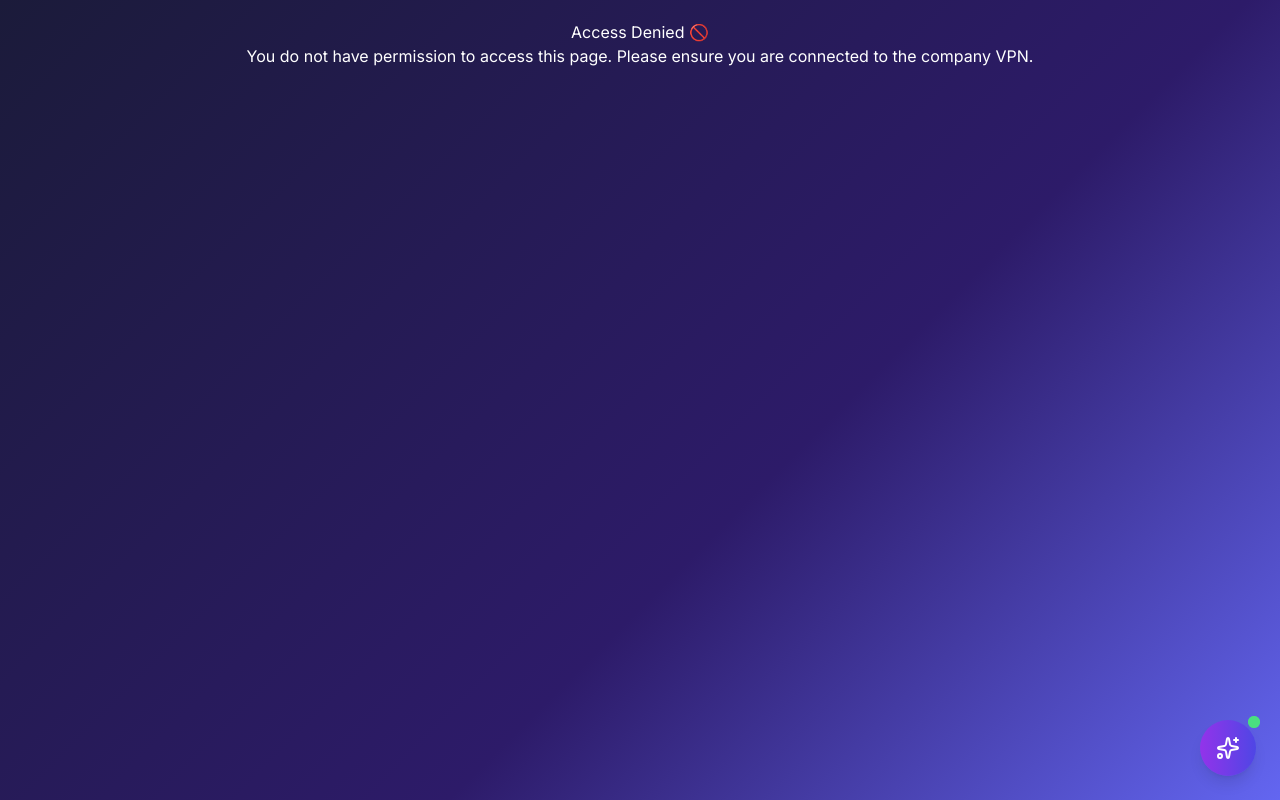
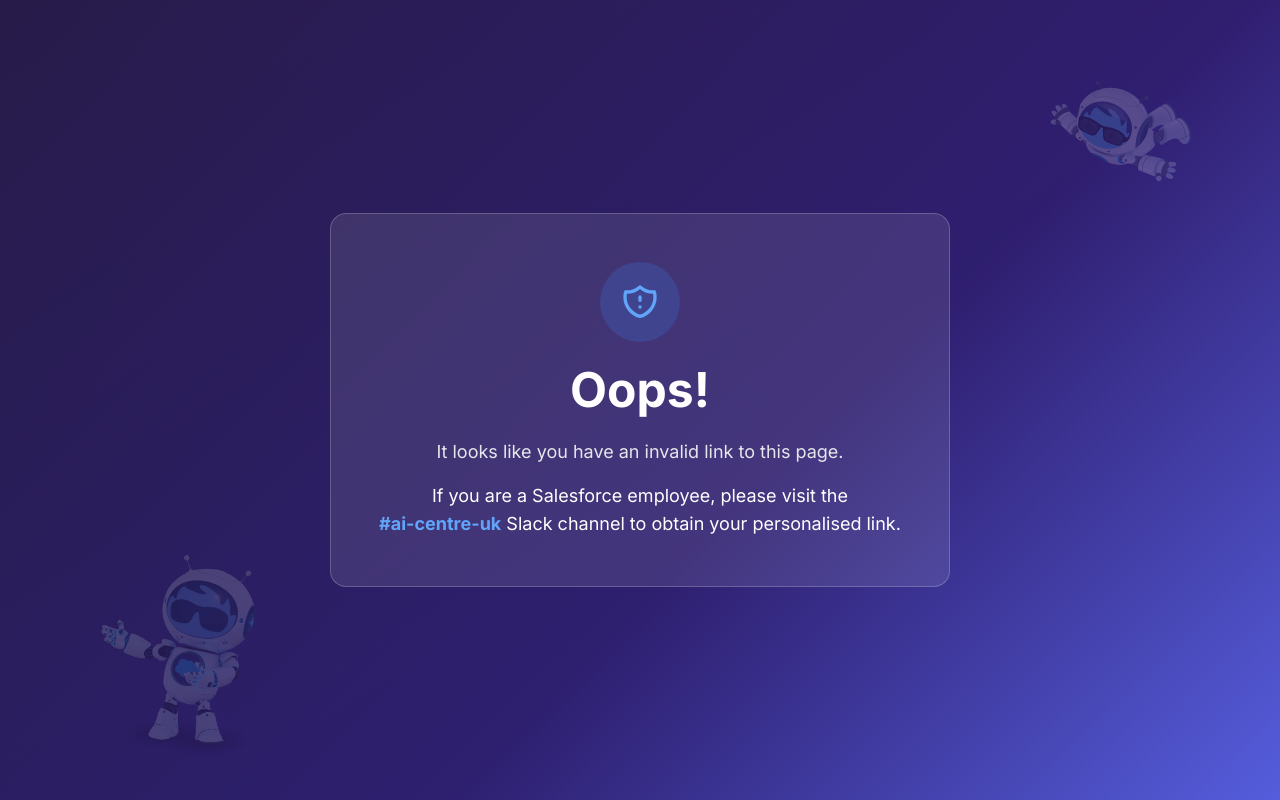
Before and after one commit to salesforce-ai-centre/aicentre-website, a Next.js app: page /access-denied in a window 1280 px wide. Built offline with nearby package versions, Linux system fonts and the light colour scheme.

Commit message:
update access denied

```diff
--- a/src/app/access-denied/page.tsx
+++ b/src/app/access-denied/page.tsx
@@ -1,10 +1,75 @@
+'use client';
+
 import React from 'react';
+import Image from 'next/image';
 
 const AccessDenied = () => {
   return (
-    <div style={{ padding: '20px', textAlign: 'center' }}>
-      <h1>Access Denied 🚫</h1>
-      <p>You do not have permission to access this page. Please ensure you are connected to the company VPN.</p>
+    <div className="min-h-screen flex items-center justify-center relative overflow-hidden">
+      {/* Background gradient matching the site theme */}
+      <div className="absolute inset-0 bg-gradient-to-br from-purple-900/20 to-blue-900/20"></div>
+
+      {/* Floating Agent Astro character - top right */}
+      <div className="absolute top-20 right-10 md:right-20 opacity-30">
+        <Image
+          src="/images/AgentAstroFlying.png"
+          alt="Agent Astro"
+          width={150}
+          height={150}
+          className="animate-pulse"
+        />
+      </div>
+
+      {/* Bottom right Agent Astro character */}
+      <div className="absolute bottom-10 left-10 md:left-20 opacity-20 pointer-events-none">
+        <Image
+          src="/images/AgentAstro.webp"
+          alt="Agent Astro"
+          width={200}
+          height={200}
+        />
+      </div>
+
+      {/* Main content container */}
+      <div className="relative z-10 max-w-2xl mx-auto px-6 text-center">
+        <div className="glass-card p-12 space-y-6">
+          {/* Shield icon - security/access */}
+          <div className="flex justify-center mb-6">
+            <div className="w-20 h-20 bg-blue-500/20 rounded-full flex items-center justify-center">
+              <svg
+                className="w-10 h-10 text-blue-400"
+                fill="none"
+                stroke="currentColor"
+                viewBox="0 0 24 24"
+              >
+                <path
+                  strokeLinecap="round"
+                  strokeLinejoin="round"
+                  strokeWidth={2}
+                  d="M20.618 5.984A11.955 11.955 0 0112 2.944a11.955 11.955 0 01-8.618 3.04A12.02 12.02 0 003 9c0 5.591 3.824 10.29 9 11.622 5.176-1.332 9-6.03 9-11.622 0-1.042-.133-2.052-.382-3.016zM12 9v2m0 4h.01"
+                />
+              </svg>
+            </div>
+          </div>
+
+          {/* Main heading */}
+          <h1 className="text-4xl md:text-5xl font-bold text-white mb-4">
+            Oops!
+          </h1>
+
+          {/* Updated message */}
+          <div className="space-y-4">
+            <p className="text-lg text-gray-200">
+              It looks like you have an invalid link to this page.
+            </p>
+            <p className="text-lg text-white">
+              If you are a Salesforce employee, please visit the<br/>
+              <span className="text-blue-400 font-bold">#ai-centre-uk</span>{' '}
+              Slack channel to obtain your personalised link.
+            </p>
+          </div>
+        </div>
+      </div>
     </div>
   );
 };
--- a/src/components/AgentforceChat.tsx
+++ b/src/components/AgentforceChat.tsx
@@ -22,6 +22,7 @@
 import { X, Maximize2, Minimize2, Send, Sparkles, ArrowLeft, ArrowRight, PanelRightOpen, PanelLeftOpen } from 'lucide-react';
 import Image from 'next/image';
 import FormattedText from './FormattedText';
+import { usePathname } from 'next/navigation';
 
 // Type definition for chat messages
 interface Message {
@@ -43,6 +44,12 @@
   // ==================== CHAT CONTEXT INTEGRATION ====================
 
   const { isOpen, setIsOpen, initialMessage, clearInitialMessage, setIsSidebarOpen, sidebarSide, setSidebarSide } = useChat();
+  const pathname = usePathname();
+
+  // Don't render the chat on the access-denied page
+  if (pathname === '/access-denied') {
+    return null;
+  }
 
   // ==================== STATE MANAGEMENT ====================
 
```
